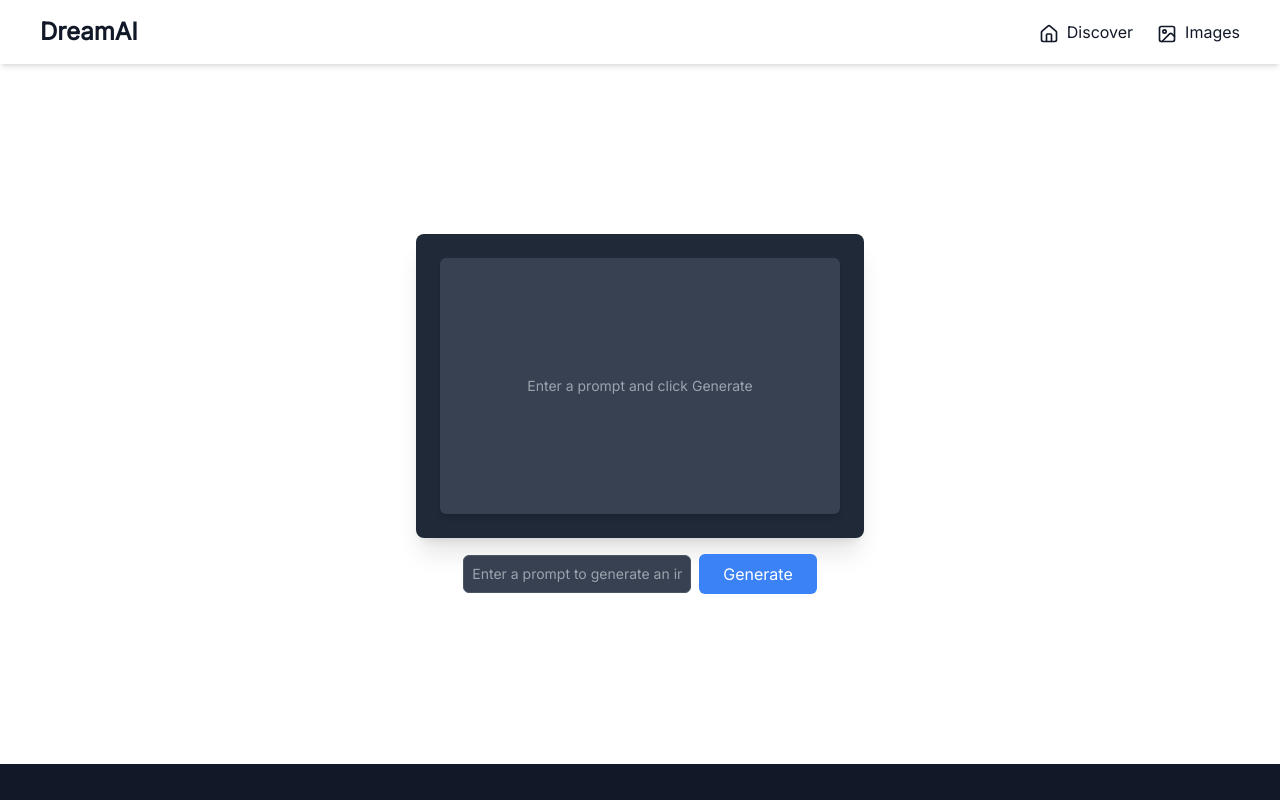
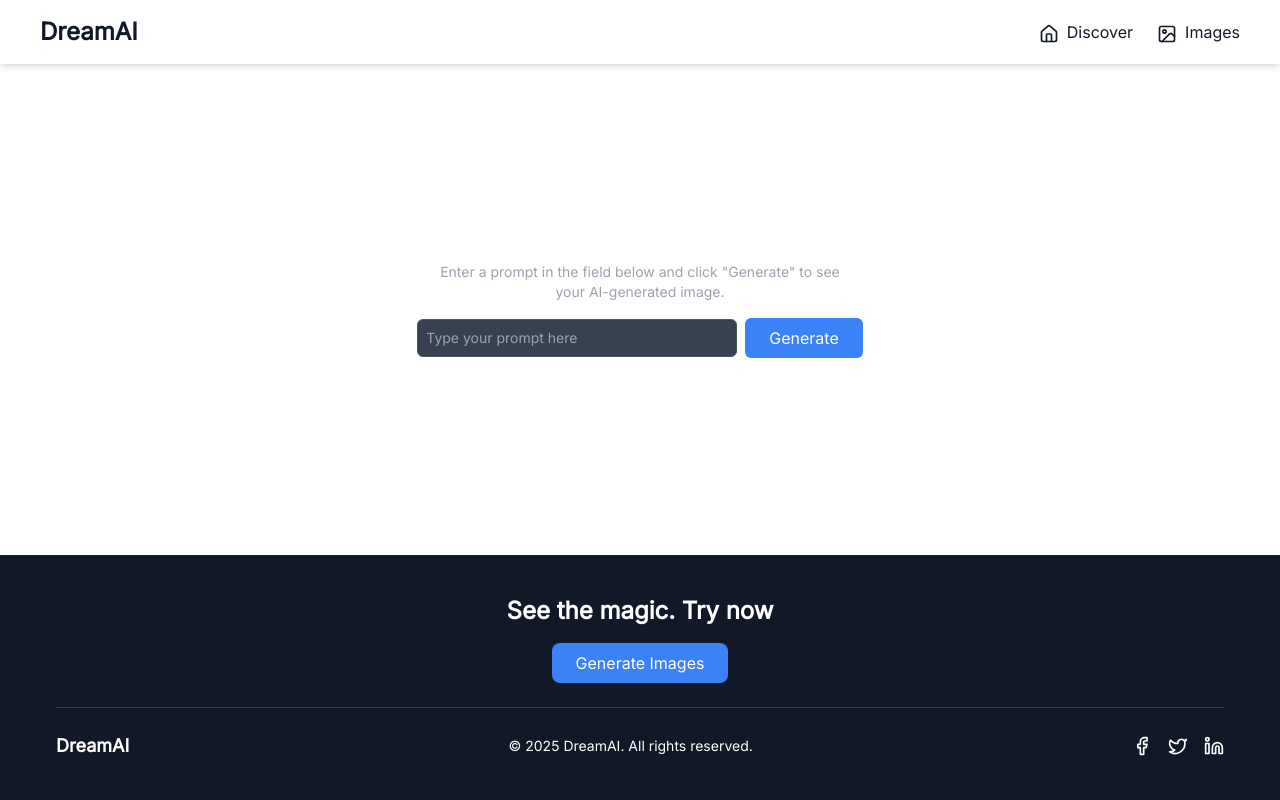
Before and after one commit to mdsajalali/dream-ai-client, a Next.js app: page /discover in a window 1280 px wide. Shown: the top 800 px of the page. Built offline with nearby package versions, Linux system fonts and the light colour scheme.

Commit message:
update: discover ui

```diff
--- a/src/app/(pages)/discover/page.tsx
+++ b/src/app/(pages)/discover/page.tsx
@@ -1,23 +1,25 @@
 "use client";
 import { useState } from "react";
-import { Download, Share, Copy, Heart } from "lucide-react";
+import { Download, Share, Copy } from "lucide-react";
 import axiosInstance from "@/utils/axiosInstance";
 
 const Discover = () => {
   const [imageUrl, setImageUrl] = useState("");
   const [generatedImage, setGeneratedImage] = useState(null);
   const [loading, setLoading] = useState(false);
+  const [showImageBox, setShowImageBox] = useState(false);
 
   const handleGenerate = async () => {
     if (!imageUrl) return;
 
     setLoading(true);
+    setShowImageBox(true);
     try {
       const response = await axiosInstance.post("/generate-image", {
         prompt: imageUrl,
       });
       setGeneratedImage(response?.data?.imageUrl);
-      setImageUrl("")
+      setImageUrl("");
     } catch (error) {
       console.error("Error generating image:", error);
     } finally {
@@ -26,14 +28,18 @@ const Discover = () => {
   };
 
   return (
-    <div className="min-h-[calc(100vh-100px)] flex flex-col items-center justify-center p-4">
+    <div className="min-h-[calc(100vh-309px)] flex flex-col items-center justify-center p-4">
+      {!showImageBox ? (
+        <p className="text-center w-[400px] text-gray-400 text-sm">
+          Enter a prompt in the field below and click &quot;Generate&quot; to
+          see your AI-generated image.
+        </p>
+      ) : (
         <div className="w-full max-w-md bg-gray-800 p-6 rounded-lg shadow-xl">
-        {/* Image Placeholder */}
           <div className="relative w-full h-64 bg-gray-700 flex items-center justify-center rounded-md overflow-hidden shadow-md">
             {loading ? (
               <div className="flex flex-col items-center">
                 <div className="w-10 h-10 border-4 border-white border-t-transparent rounded-full animate-spin"></div>
-              {/* <p className="text-white mt-2">Generating...</p> */}
               </div>
             ) : generatedImage ? (
               <img
@@ -47,7 +53,6 @@ const Discover = () => {
               </p>
             )}
 
-          {/* Icons (Only Show if Image is Generated) */}
             {generatedImage && (
               <div className="absolute bottom-3 right-3 flex gap-3">
                 <button className="p-2 bg-gray-900/60 rounded-md hover:bg-gray-700 transition">
@@ -59,22 +64,19 @@ const Discover = () => {
                 <button className="p-2 bg-gray-900/60 rounded-md hover:bg-gray-700 transition">
                   <Copy className="w-6 h-6 text-white" />
                 </button>
-              <button className="p-2 bg-gray-900/60 rounded-md hover:bg-gray-700 transition">
-                <Heart className="w-6 h-6 text-white" />
-              </button>
               </div>
             )}
           </div>
         </div>
+      )}
 
-      {/* Input & Generate Button */}
       <div className="flex items-center gap-2 mt-4">
         <input
           type="text"
-          placeholder="Enter a prompt to generate an image"
+          placeholder="Type your prompt here"
           value={imageUrl}
           onChange={(e) => setImageUrl(e.target.value)}
-          className="flex-1 p-2 text-sm rounded-md border border-gray-600 bg-gray-700 text-white placeholder-gray-400 focus:outline-none focus:ring-2 focus:ring-blue-500"
+          className="flex-1 p-2 w-[320px] text-sm rounded-md border border-gray-600 bg-gray-700 text-white placeholder-gray-400 focus:outline-none focus:ring-2 focus:ring-blue-500"
         />
         <button
           onClick={handleGenerate}
@@ -82,8 +84,8 @@ const Discover = () => {
           className="px-6 py-2 bg-blue-500 text-white rounded-md hover:bg-blue-600 transition disabled:bg-gray-500"
         >
           {loading ? (
-            <div className="flex flex-col items-center">
-              <div className="w-5 h-5 border-2 border-white border-t-transparent rounded-full animate-spin"></div>
+            <div className="flex flex-col items-center px-6 ">
+              <div className="w-5 h-5  border-2 border-white border-t-transparent rounded-full animate-spin"></div>
             </div>
           ) : (
             "Generate"
```
Lines whose indentation alone changed are shown as unchanged.
